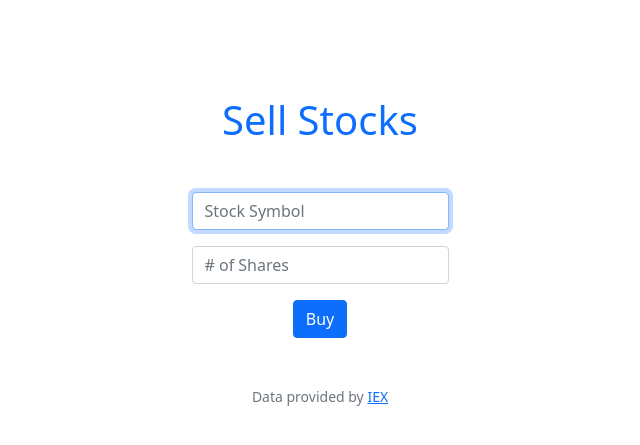
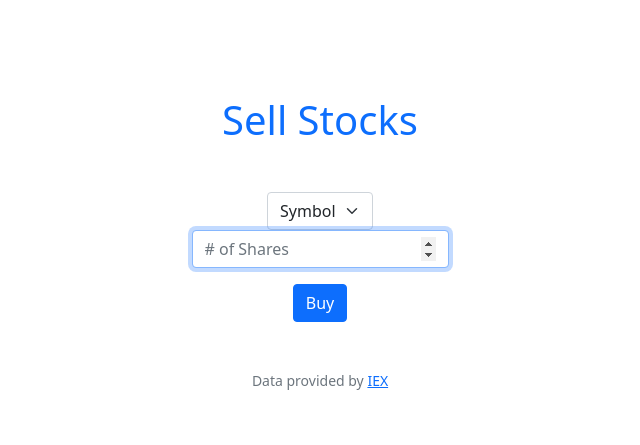
Before and after one commit to Qwilliams815/HarvardCS50x, a Flask app: template finance/templates/sell.html in a window 1280 px wide. Shown: the part 76-521 px from the top of the page, without its empty margins (320-960 px from the left). Run offline with Flask 2, Linux system fonts and the light colour scheme; the template is opened without the code that fills it, so the values that code supplies are empty; some libraries are stand-ins or nearby versions.

Commit message:
Wed, Jun 15, 2022, 5:05 PM +00:00

```diff
--- a/finance/templates/sell.html
+++ b/finance/templates/sell.html
@@ -7,9 +7,9 @@
 {% block main %}
     <h1 class="m-5 text-primary">Sell Stocks</h1>
     <form action="/buy" method="post">
-        <div class="mb-3">
-            <input autocomplete="off" autofocus class="form-control mx-auto w-auto" id="symbol" name="symbol" placeholder="Stock Symbol" type="text">
-        </div>
+        <select class="form-select mx-auto w-auto" name="symbol">
+            <option disabled="" selected="">Symbol</option>
+        </select>
         <div class="mb-3">
             <input autocomplete="off" autofocus class="form-control mx-auto w-auto" id="shares" name="shares" placeholder="# of Shares" type="number">
         </div>
```
